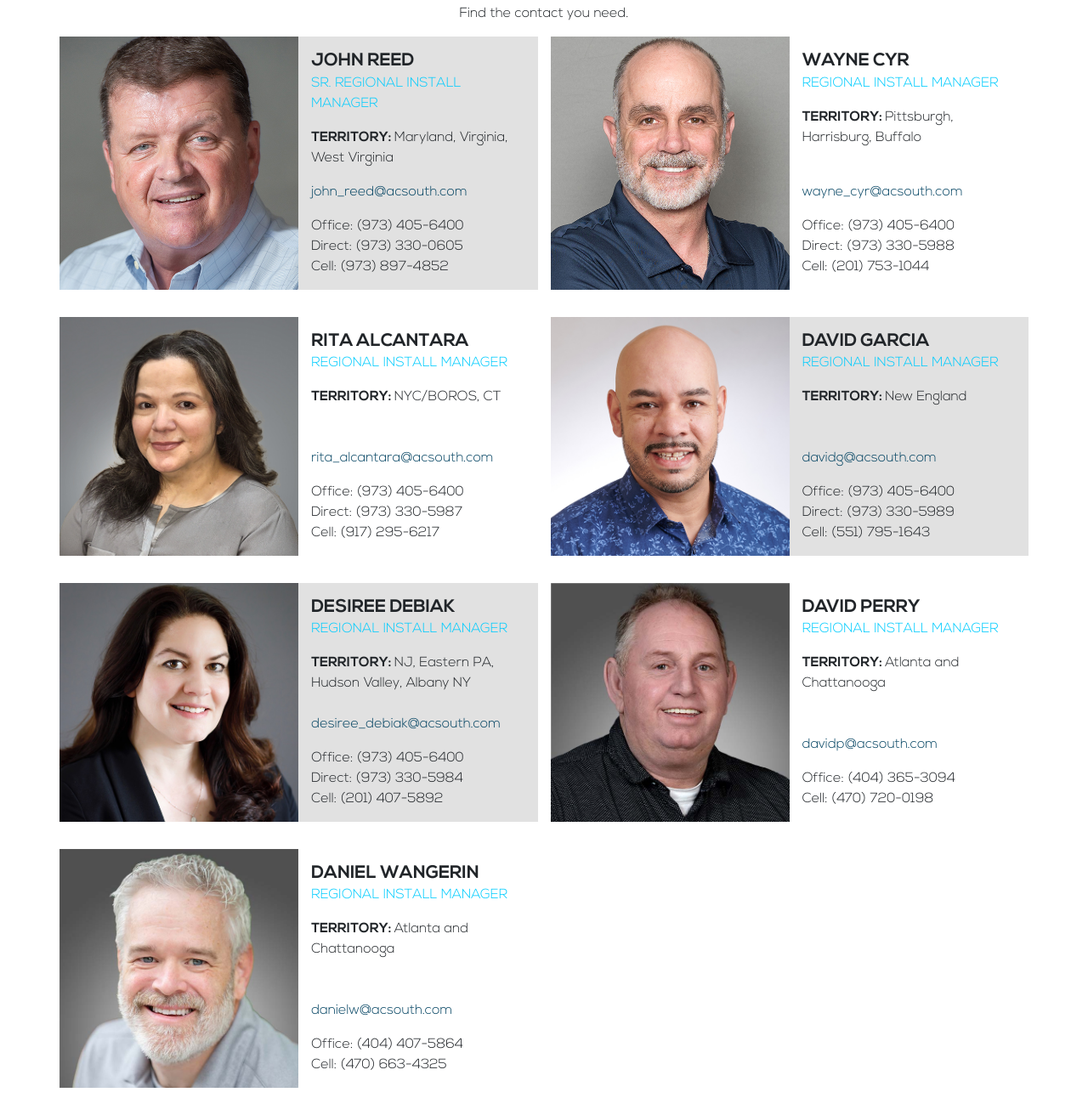
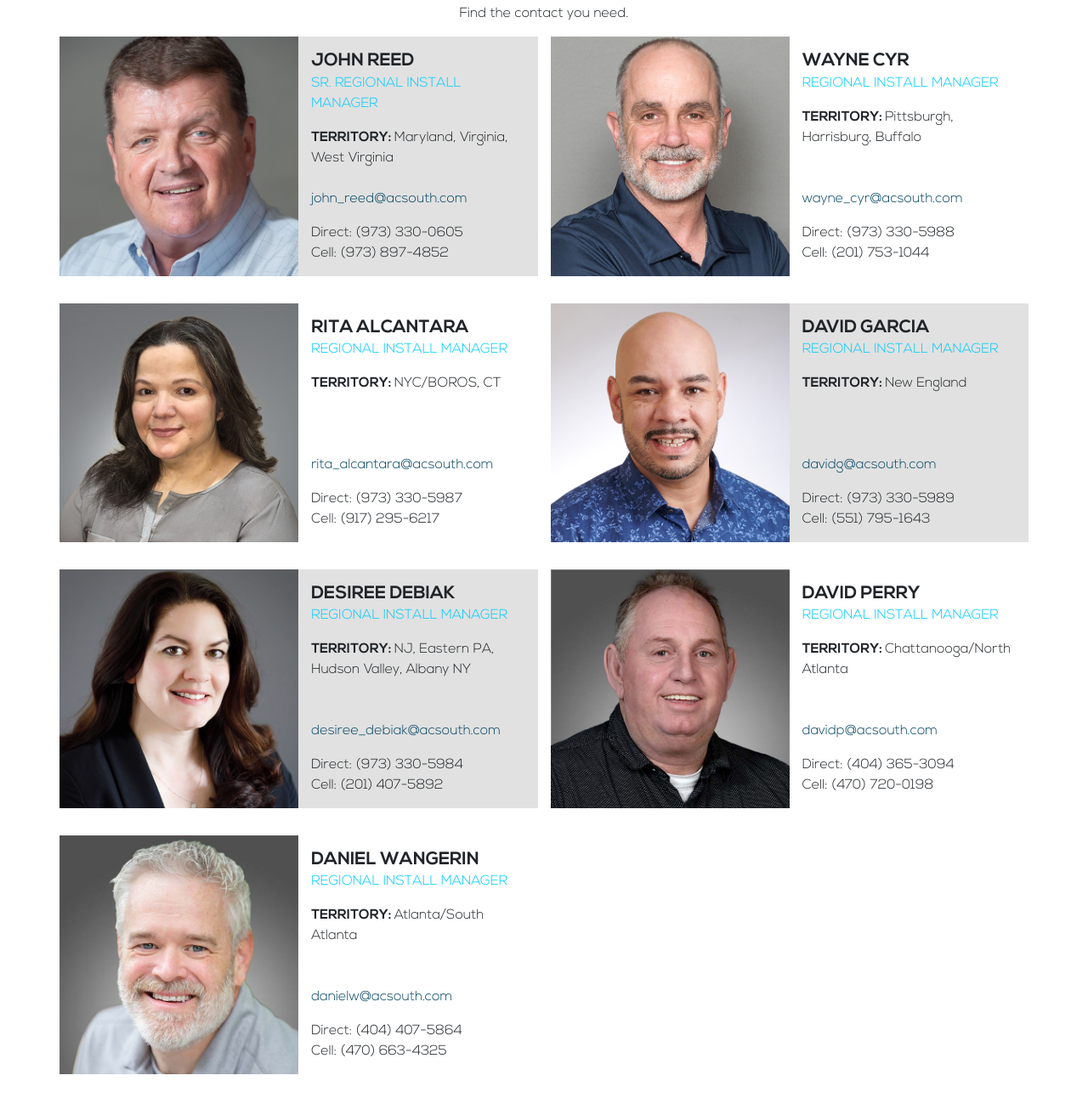
Before and after one commit to Nicscott01/acs-store, a website: page regional-managers.html in a window 1280 px wide. Shown: the part 250-1562 px from the top of the page at 85% size. Drawn offline with nearby package versions, Linux system fonts and the light colour scheme.

Commit message:
Minor updates

```diff
--- a/regional-managers.html
+++ b/regional-managers.html
@@ -134,7 +134,6 @@
                                 <div class="bottom">
                                     <p><a href="mailto:john_reed@acsouth.com">john_reed@acsouth.com</a></p>
                                     <p class="mb-0">
-    Office: (973) 405-6400<br>
     Direct: (973) 330-0605<br>
     Cell: (973) 897-4852 </p>
                                 </div>
@@ -156,7 +155,6 @@
                                 <div class="bottom">
                                     <p><a href="mailto:wayne_cyr@acsouth.com">wayne_cyr@acsouth.com</a></p>
                                     <p class="mb-0">
-    Office: (973) 405-6400<br>
     Direct: (973) 330-5988<br>
     Cell: (201) 753-1044 </p>
                                 </div>
@@ -178,7 +176,6 @@
                                 <div class="bottom">
                                     <p><a href="mailto:rita_alcantara@acsouth.com">rita_alcantara@acsouth.com</a></p>
                                     <p class="mb-0">
-    Office: (973) 405-6400<br>
     Direct: (973) 330-5987<br>
     Cell: (917) 295-6217</p>
                                 </div>
@@ -200,7 +197,6 @@
                                 <div class="bottom">
                                     <p><a href="mailto:davidg@acsouth.com">davidg@acsouth.com</a></p>
                                     <p class="mb-0">
-    Office: (973) 405-6400<br>
     Direct: (973) 330-5989<br>
     Cell: (551) 795-1643</p>
                                 </div>
@@ -222,7 +218,6 @@
                                 <div class="bottom">
                                     <p><a href="mailto:desiree_debiak@acsouth.com">desiree_debiak@acsouth.com</a></p>
                                     <p class="mb-0">
-    Office: (973) 405-6400<br>
     Direct: (973) 330-5984<br>
     Cell: (201) 407-5892</p>
                                 </div>
@@ -239,12 +234,12 @@
                                 <div class="top">
                                     <h2 class="mb-0 name">David Perry</h2>
                                     <p class="title">Regional Install Manager</p>
-                                    <p><strong class="text-uppercase">Territory: </strong>Atlanta and Chattanooga</p>
+                                    <p><strong class="text-uppercase">Territory: </strong>Chattanooga/North Atlanta</p>
                                 </div>
                                 <div class="bottom">
                                     <p><a href="mailto:davidp@acsouth.com">davidp@acsouth.com</a></p>
                                     <p class="mb-0">
-    Office: (404) 365-3094<br>
+    Direct: (404) 365-3094<br>
     Cell: (470) 720-0198</p>
                                 </div>
                             </div>
@@ -260,12 +255,12 @@
                                 <div class="top">
                                     <h2 class="mb-0 name">Daniel Wangerin</h2>
                                     <p class="title">Regional Install Manager</p>
-                                    <p><strong class="text-uppercase">Territory: </strong>Atlanta and Chattanooga</p>
+                                    <p><strong class="text-uppercase">Territory: </strong>Atlanta/South Atlanta</p>
                                 </div>
                                 <div class="bottom">
                                     <p><a href="mailto:danielw@acsouth.com">danielw@acsouth.com</a></p>
                                     <p class="mb-0">
-    Office: (404) 407-5864<br>
+    Direct: (404) 407-5864<br>
     Cell: (470) 663-4325</p>
                                 </div>
                             </div>
```
Also changed, not shown: README.md.
